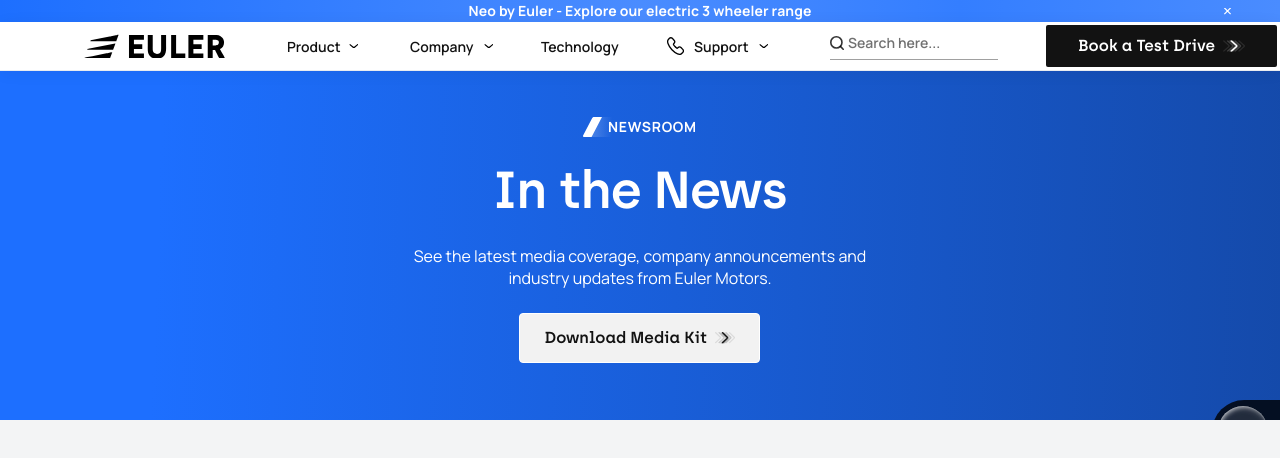
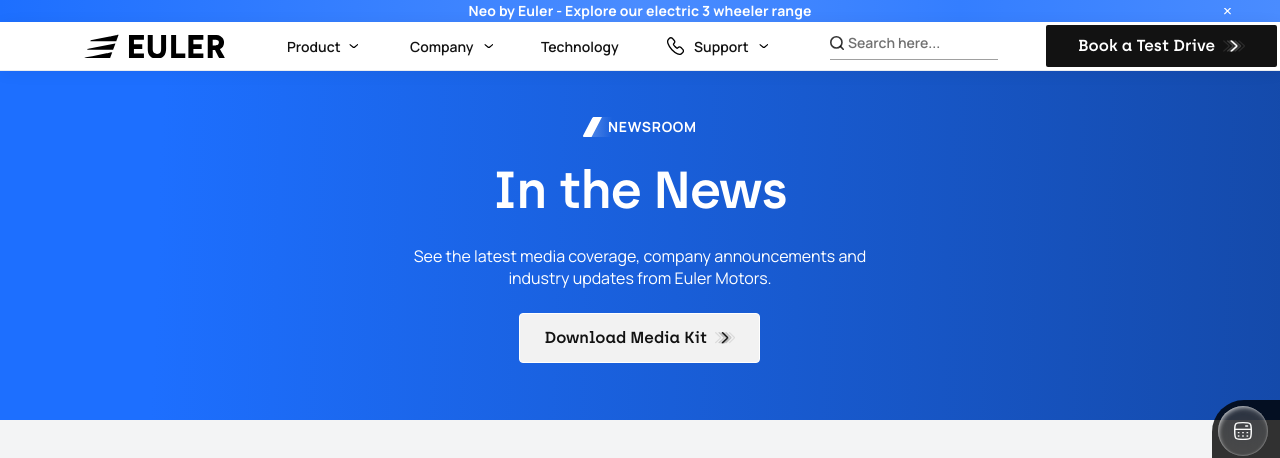
Before and after one commit to udayz84/eulers-motors, a Next.js app: page /in-press in a window 1280 px wide. Shown: the top 458 px of the page. Built offline with nearby package versions, Linux system fonts and the light colour scheme.

Commit message:
fix(in-press): prevent floating widget from getting clipped by hero overflow

```diff
--- a/app/in-press/page.tsx
+++ b/app/in-press/page.tsx
@@ -352,7 +352,7 @@ export default function InPressPage() {
         {/* Desktop Hero — Figma node 3538:28910 / 3538:28911 */}
         <section
           aria-label="In the News Banner"
-          className="relative hidden w-full overflow-hidden bg-[#1d6fff] text-white lg:flex lg:h-[420px]"
+          className="relative z-20 hidden w-full overflow-x-clip overflow-y-visible bg-[#1d6fff] text-white lg:flex lg:h-[420px]"
           style={{
             background: "linear-gradient(272deg, #0e2f6d -63.51%, #1d6fff 87.23%)",
           }}
```
